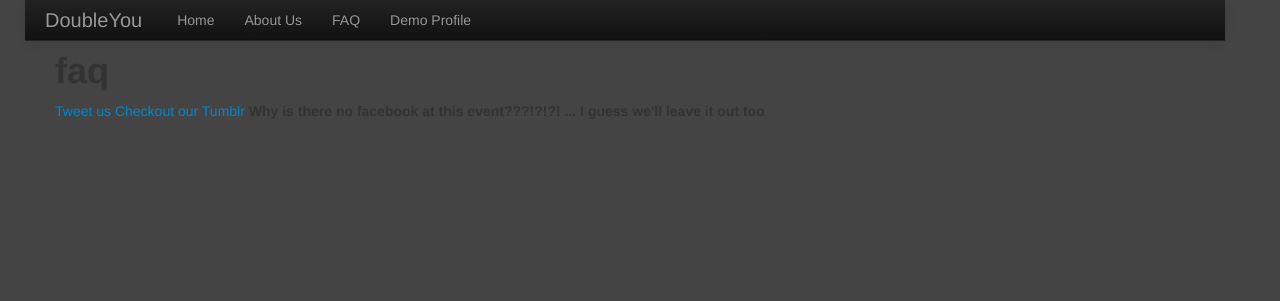
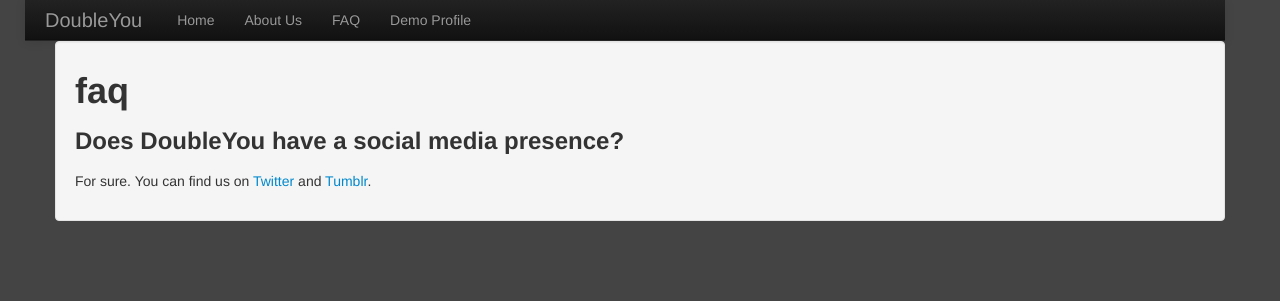
Before and after one commit to yosemitebandit/doubleyou, a Flask app: page /faq in a window 1280 px wide. Shown: the top 301 px of the page. Run offline with Flask 2, Linux system fonts and the light colour scheme; parts of the project's set-up code (start-up, migrations or seed data) failed here and were passed over; some libraries are stand-ins or nearby versions.

Commit message:
First question about social media

```diff
--- a/templates/faq.html
+++ b/templates/faq.html
@@ -1,10 +1,13 @@
 {% extends "base.html" %}
 
 {% block body %}
-<h1>faq</h1>
+<div class="well">
+  <h1>faq</h1>
 
-<a href="http://twitter.com/mydoubleyou">Tweet us</a>
-<a href="http://mydoubleyou.tumblr.com">Checkout our Tumblr</a>
-<strong>Why is there no facebook at this event???!?!?! ... I guess we'll leave it out too</strong>
-
+  <h3>Does DoubleYou have a social media presence?</h3>
+  <p>
+    For sure. You can find us on <a href="http://twitter.com/mydoubleyou" target="_blank">Twitter</a> and
+    <a href="http://mydoubleyou.tumblr.com" target="_blank">Tumblr</a>.
+  </p>
+</div>
 {% endblock %}
```
